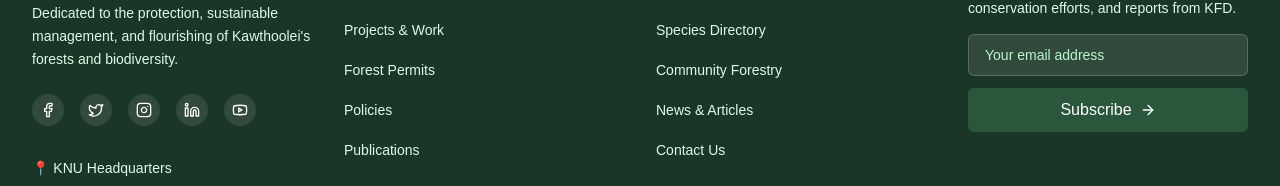
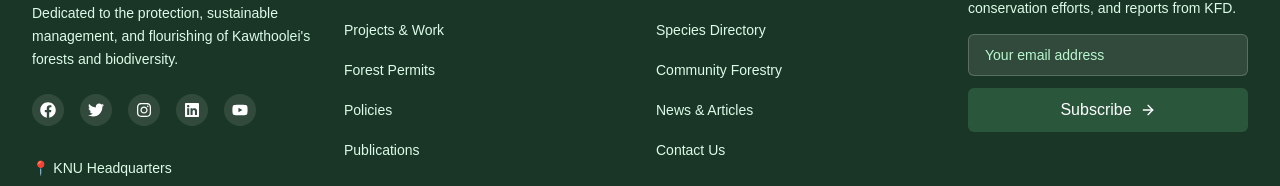
Before and after one commit to sawehkalanephaung/kfd_frontend, a Next.js app: page / in a window 1280 px wide. Shown: the part 1019-1205 px from the top of the page. Built offline with nearby package versions, Linux system fonts and the light colour scheme.

Commit message:
feat: replace lucide-react social icons with react-icons in Footer component

```diff
--- a/package.json
+++ b/package.json
@@ -14,7 +14,8 @@
     "next": "16.2.9",
     "next-themes": "^0.4.6",
     "react": "19.2.4",
-    "react-dom": "19.2.4"
+    "react-dom": "19.2.4",
+    "react-icons": "^5.6.0"
   },
   "devDependencies": {
     "@tailwindcss/postcss": "^4",
--- a/src/app/(public)/_components/landing/Footer.tsx
+++ b/src/app/(public)/_components/landing/Footer.tsx
@@ -1,5 +1,6 @@
 import Link from "next/link";
-import { Trees, Facebook, Twitter, Instagram, Linkedin, Youtube, ArrowRight } from "lucide-react";
+import { Trees, ArrowRight } from "lucide-react";
+import { FaFacebook, FaTwitter, FaInstagram, FaLinkedin, FaYoutube } from "react-icons/fa";
 
 export default function Footer() {
   return (
@@ -23,19 +24,19 @@ export default function Footer() {
             </p>
             <div className="flex items-center gap-4">
               <a href="#" className="w-8 h-8 rounded-full bg-white/10 flex items-center justify-center hover:bg-white/20 transition-colors">
-                <Facebook size={16} />
+                <FaFacebook size={16} />
               </a>
               <a href="#" className="w-8 h-8 rounded-full bg-white/10 flex items-center justify-center hover:bg-white/20 transition-colors">
-                <Twitter size={16} />
+                <FaTwitter size={16} />
               </a>
               <a href="#" className="w-8 h-8 rounded-full bg-white/10 flex items-center justify-center hover:bg-white/20 transition-colors">
-                <Instagram size={16} />
+                <FaInstagram size={16} />
               </a>
               <a href="#" className="w-8 h-8 rounded-full bg-white/10 flex items-center justify-center hover:bg-white/20 transition-colors">
-                <Linkedin size={16} />
+                <FaLinkedin size={16} />
               </a>
               <a href="#" className="w-8 h-8 rounded-full bg-white/10 flex items-center justify-center hover:bg-white/20 transition-colors">
-                <Youtube size={16} />
+                <FaYoutube size={16} />
               </a>
             </div>
             <div className="text-sm text-green-100 space-y-2 pt-2">
```
Also changed, not shown: 1 other file (tests, documents, lock files or other folders).
